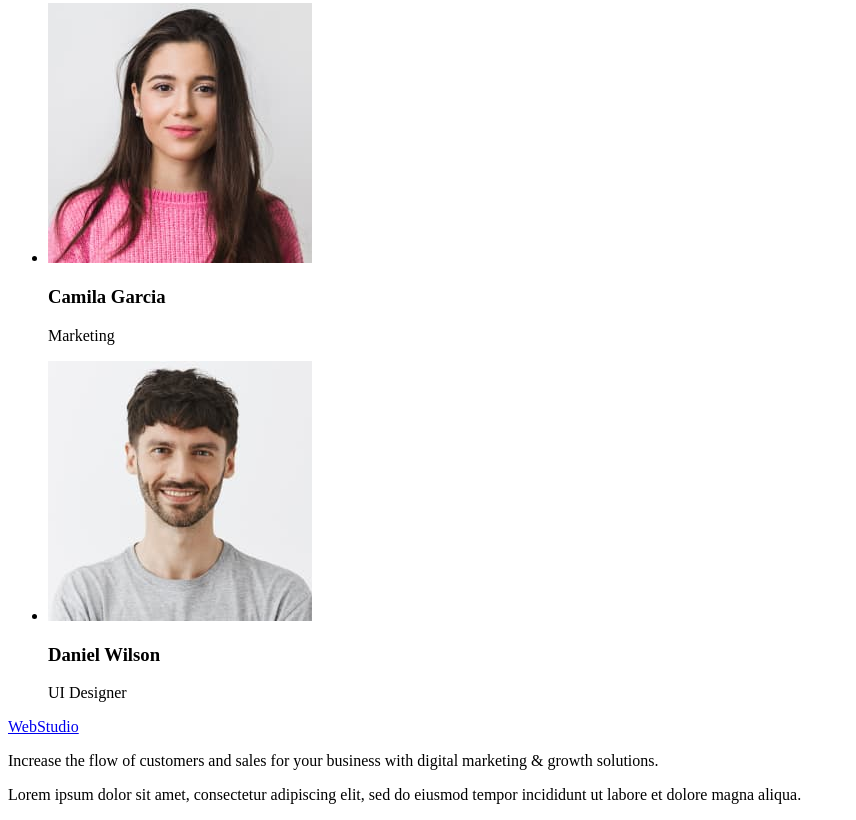
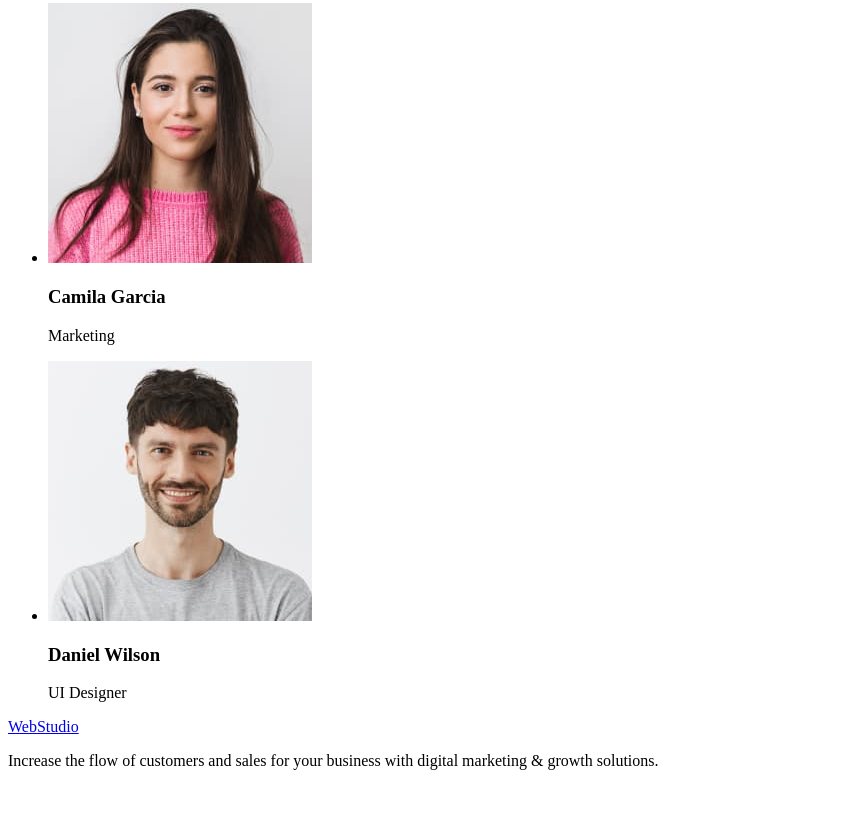
Before and after one commit to HAt0r1/goit-markup-hw-01, a plain HTML site: page index.html in a window 1280 px wide. Shown: the part 1372-2192 px from the top of the page, without its empty margins (0-856 px from the left). After the commit the page ends 2158 px from the top, so only its background shows below. Drawn offline with Linux system fonts and the light colour scheme.

Commit message:
Update footer

```diff
--- a/index.html
+++ b/index.html
@@ -139,10 +139,6 @@
           Increase the flow of customers and sales for your business with
           digital marketing & growth solutions.
         </p>
-        <p>
-          Lorem ipsum dolor sit amet, consectetur adipiscing elit, sed do
-          eiusmod tempor incididunt ut labore et dolore magna aliqua.
-        </p>
       </section>
     </footer>
   </body>
```
